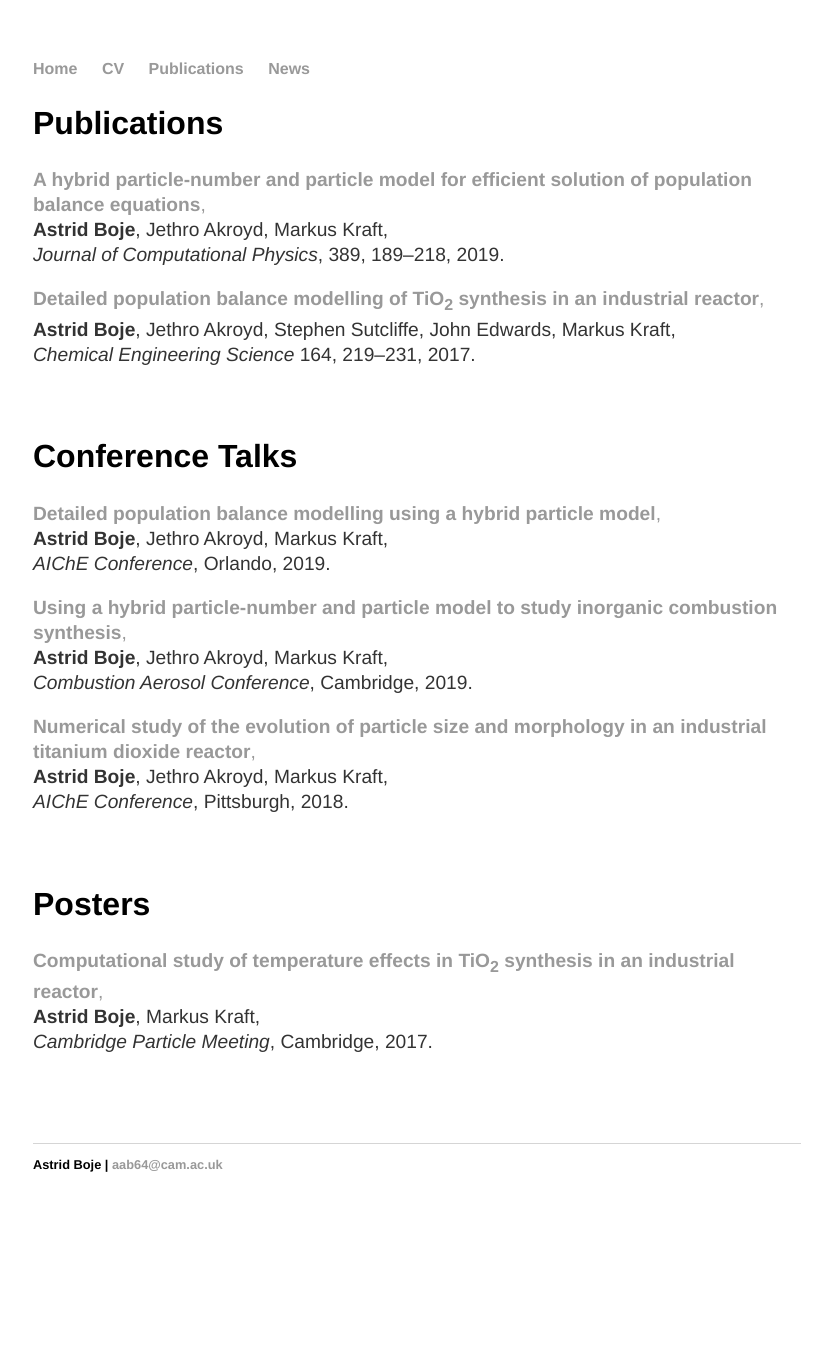
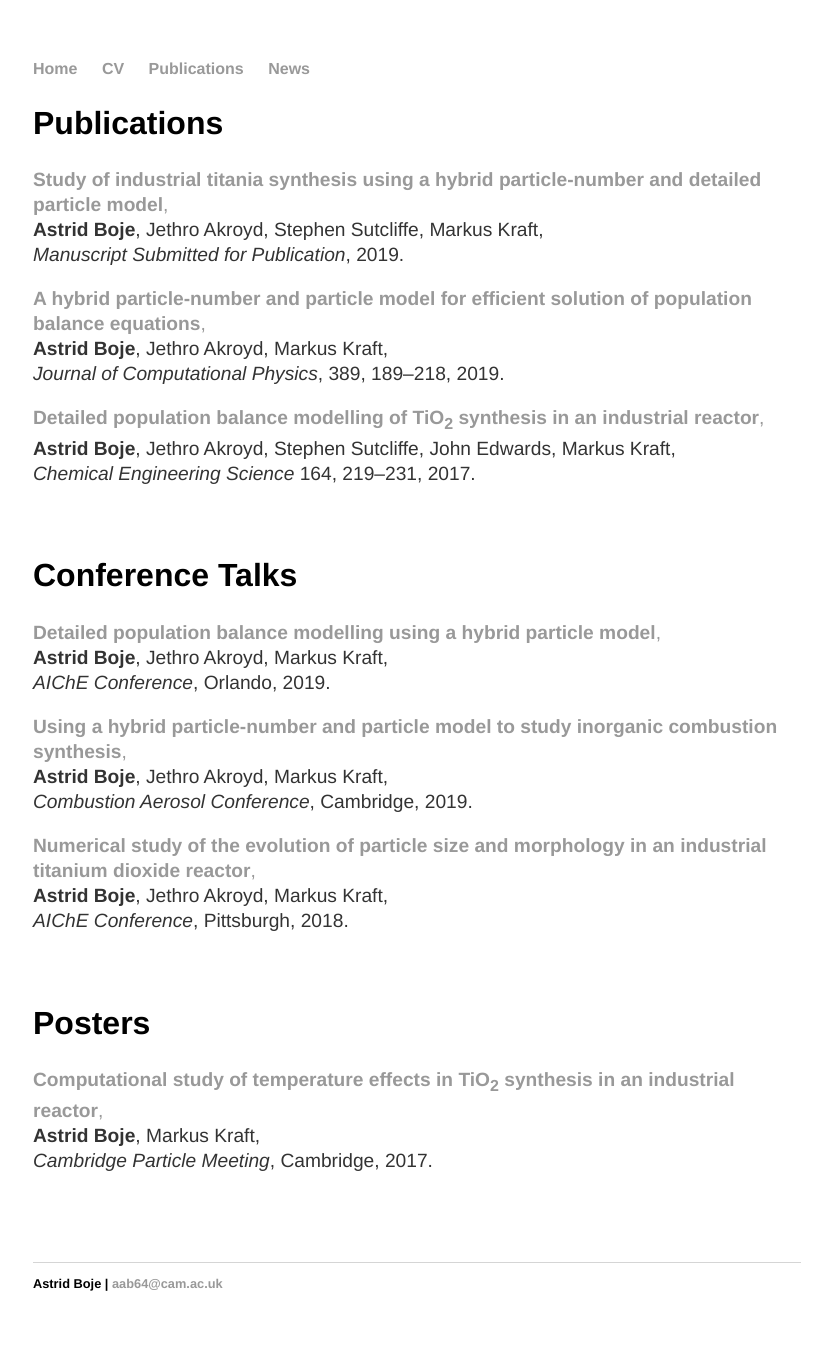
Before and after one commit to aab64/aab64.github.io, a Jekyll site: the page built from publications/index.html, in a window 1280 px wide. Shown: the whole page, without its empty margins (223-1055 px from the left). Built offline with Jekyll 4.4.1, drawn with Linux system fonts in a browser that asks for light colours; before the commit the page ends 1232 px from its top, so only the background shows below that.

Commit message:
Added preprint 242

```diff
--- a/publications/index.html
+++ b/publications/index.html
@@ -7,6 +7,16 @@ title: Astrid Boje | Publications
 </div>
 
 <div class="post-content">
+	<p>
+		<a href="https://como.ceb.cam.ac.uk/preprints/242/">
+			<strong>Study of industrial titania synthesis using a hybrid particle-number and detailed particle model</strong>,
+		</a>
+		<br/>
+		<strong>Astrid Boje</strong>, Jethro Akroyd, Stephen Sutcliffe, Markus Kraft,
+		<br/>
+		<em>Manuscript Submitted for Publication</em>,
+		2019.
+	</p>
 	<p>
 		<a href="https://doi.org/10.1016/j.jcp.2019.03.033">
 			<strong>A hybrid particle-number and particle model for efficient solution of population balance equations</strong>,
```
